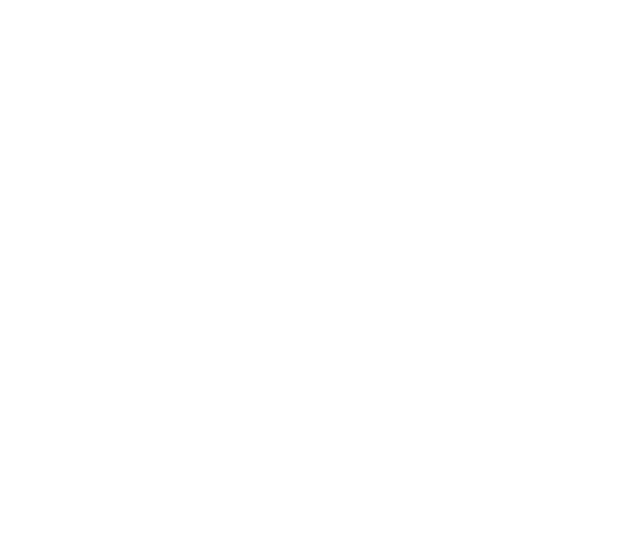
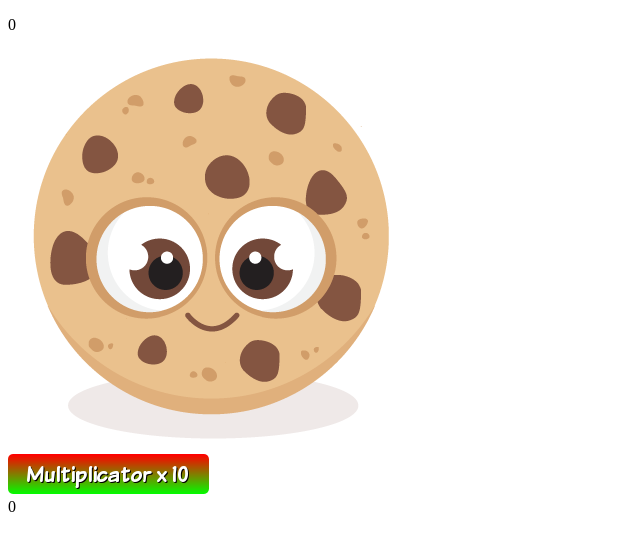
Before and after one commit to aFAVIER/CookiesClicker, a plain HTML site: page index.html in a window 1280 px wide. Shown: the whole page, without its empty margins (0-640 px from the left). Drawn offline with Linux system fonts and the light colour scheme.

Commit message:
Ajout des div et images

```diff
--- a/index.html
+++ b/index.html
@@ -1,11 +1,31 @@
 <!DOCTYPE html>
 <html>
-<head>
-	<title>Cookie Clicker - PinkFloyd</title>
-	<meta charset="utf-8">
-	<link rel="stylesheet" href="style/style.css" type="text/css" />
-</head>
+	<head>
+		<title>Cookie Clicker - PinkFloyd</title>
+		<meta charset="utf-8">
+		<link rel="stylesheet" href="style/style.css" type="text/css" />
+	</head>
+
 <body>
+
 <script type="text/javascript" src="script/cookie.js"></script>
+
+	<div class="conteneur">
+
+		<div class="score">
+			<p id="score">0</p>
+		</div>
+
+		<div class="cookie">
+			<img id="img1" src="images/cookie.png" />
+		</div>
+
+		<div class="bouton">
+			<img src="images/multiplicatorx10.png" />
+			<div id="prix">0</div>
+		</div>
+
+	</div>
+
 </body>
 </html>
```
